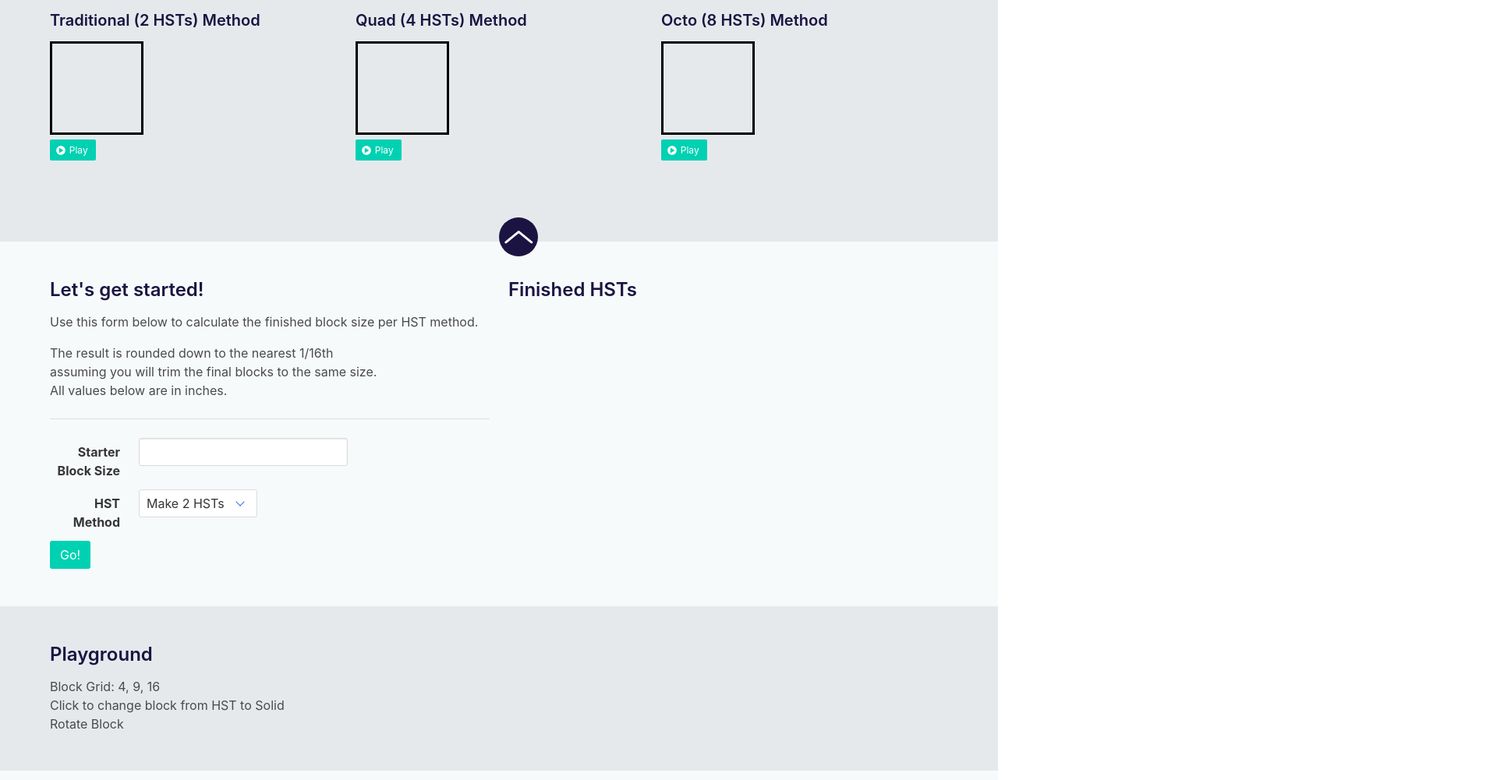
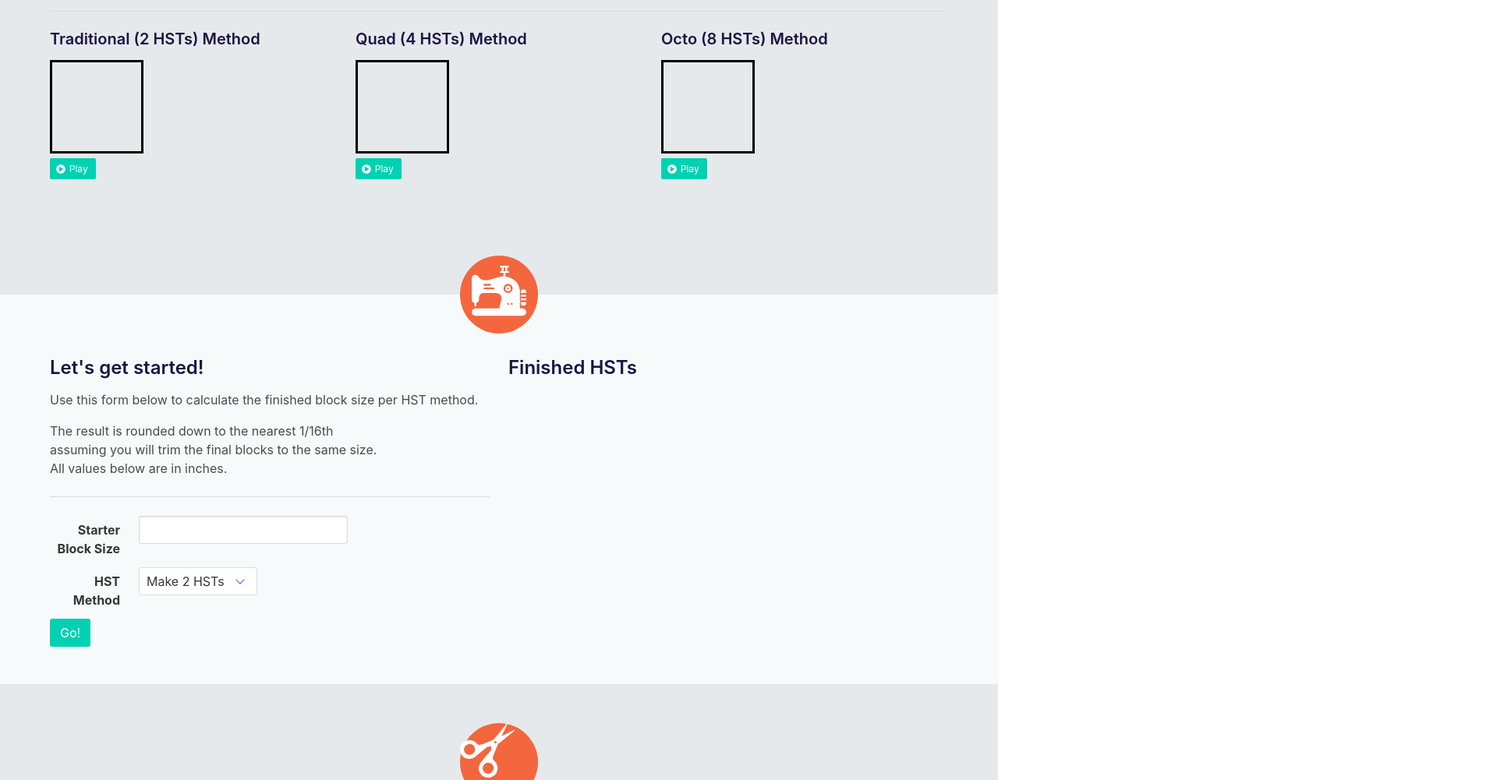
Before and after one commit to staceymosier/half-square-triangle-calculator, a website built with webpack: page dist/index.html in a window 1280 px wide. Shown: the part 583-1584 px from the top of the page at 78% size, 1920 px wide, since content can reach past the window. Built offline with nearby package versions, Linux system fonts and the light colour scheme; a web font is replaced by a local one.

Commit message:
Adding NounProject icons and CSS

```diff
--- a/src/css/elements.scss
+++ b/src/css/elements.scss
@@ -19,16 +19,28 @@ svg {
 
 }
 
-.section-collapser {
-  position: relative;
-  left: 50%;
-  top: 25px;
+.hst-main {
+  /* make room for the section divider icon */
+  padding-top: 80px;
+}
 
-  svg {
-    fill: $primary;
-    &:hover {
-      fill: $secondary;
+.section-icon {
+    position:relative;
+    left: calc(50% - 50px);
+    top:50px;
+
+    &.circle {
+        width: 100px;
+        height: 100px;
+        background: $secondary;
+        -moz-border-radius: 50px;
+        -webkit-border-radius: 50px;
+        border-radius: 50px;
     }
-  }
 
+    svg.sewing {
+      position: relative;
+      top: calc(50% - 37px);
+      left: calc(50% - 35px);
+    }
 }
--- a/src/css/type.scss
+++ b/src/css/type.scss
@@ -6,3 +6,17 @@ body {
     }
   }
 }
+
+
+.column {
+
+  &.ampersand:before {
+    content: '&';
+    font-size: 14rem;
+    line-height: 14rem;
+    opacity: 0.15;
+    color: #ec6943;
+    font-family: serif;
+  }
+
+}
--- a/src/main.js
+++ b/src/main.js
@@ -1,6 +1,5 @@
 import form from './form/form.js';
 import quilt from './quilt/quilt.js';
-import toggle from './util/toggler.js';
 
 form.buildForm();
 
@@ -8,10 +7,3 @@ let button = document.querySelector("#hst-go");
 button.addEventListener("click", ()=> {
   quilt.buildQuilt();
 });
-
-let collapseElem = document.querySelector(".hst-instructions");
-let collapseParent = document.querySelector("#hst-instructions");
-collapseElem.addEventListener("click", ()=> {
-   toggle.toggleState(collapseElem, "on", "off");
-   toggle.toggleState(collapseParent, "open", "closed");
-});
```
Also changed, not shown: dist/bundle.js, dist/css/main.min.css, dist/index.html, dist/svg/noun_11193_cc.svg (added), dist/svg/noun_574550_cc.svg (added), dist/svg/scissors.svg (added), dist/svg/sewing.svg (added), 1 other file.
